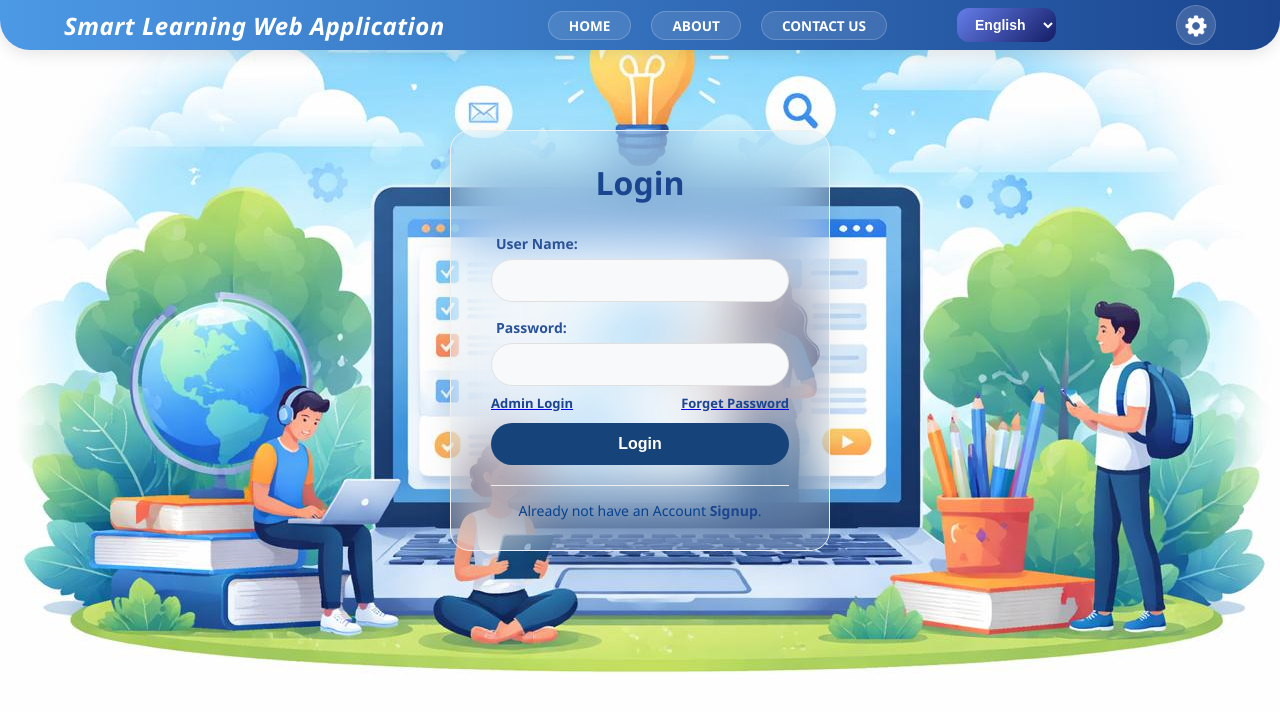
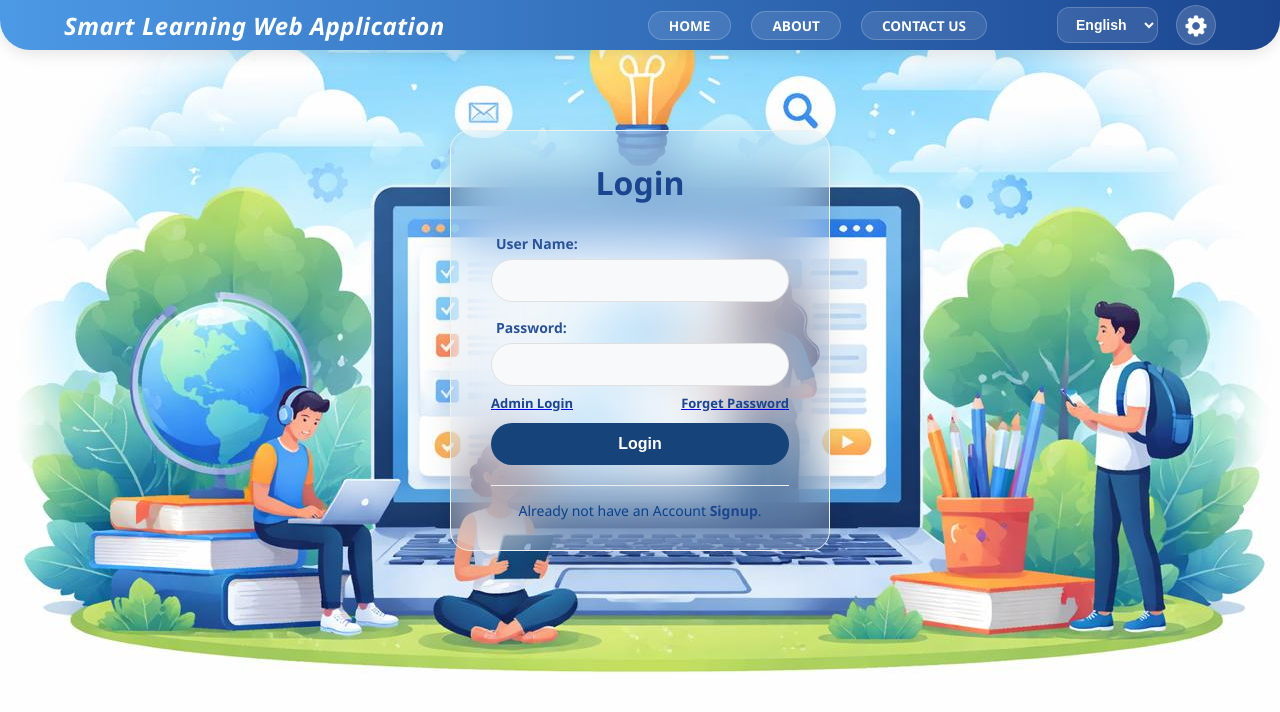
Before and after one commit to KeshaCodeolima/smart-learning-web-app-frontend, a React (Create React App) app: page / in a window 1280 px wide. Shown: the top 712 px of the page. Built offline with nearby package versions, Linux system fonts and the light colour scheme.

Commit message:
(localization): Change the selection one backgorund and position.

```diff
--- a/src/Components/Header/header.css
+++ b/src/Components/Header/header.css
@@ -143,13 +143,15 @@ ul.settingicon {
   font-weight: 600;
   cursor: pointer;
   margin-left: -50px;
-  background: linear-gradient(135deg, #667eea, #141d66);
+  margin-right: -102px;
+  background: rgba(255, 255, 255, 0.1);
+  border: 1px solid rgba(255, 255, 255, 0.2);
   color: white;
   transition: all 0.3s ease;
 }
 
 .lang-select:hover {
-  background: linear-gradient(135deg, #88b7ff, #19539f);
+  background: rgba(255, 255, 255, 0.3);
 }
 
 .lang-select option {
```
